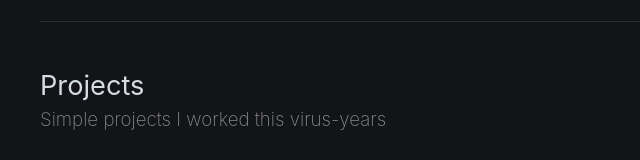
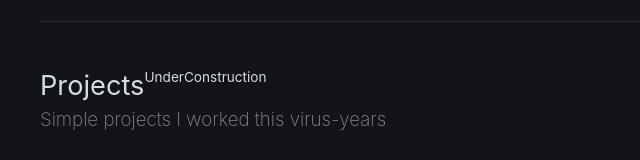
Before and after one commit to pdevera15/cyrellesitev2, a Next.js app: page / in a window 1280 px wide. Shown: the part 223-383 px from the top of the page, without its empty margins (210-850 px from the left). Built offline with nearby package versions, Linux system fonts and the light colour scheme.

Commit message:
project link disable

```diff
--- a/pages/index.tsx
+++ b/pages/index.tsx
@@ -31,6 +31,7 @@ const Home: NextPage = () => {
         <Menu
           title="Projects"
           subtitle="Simple projects I worked this virus-years"
+          active={false}
         />
         <Menu title="Bio" subtitle="All about me" />
         <Menu title="Blog" subtitle="About anything!" />
```
